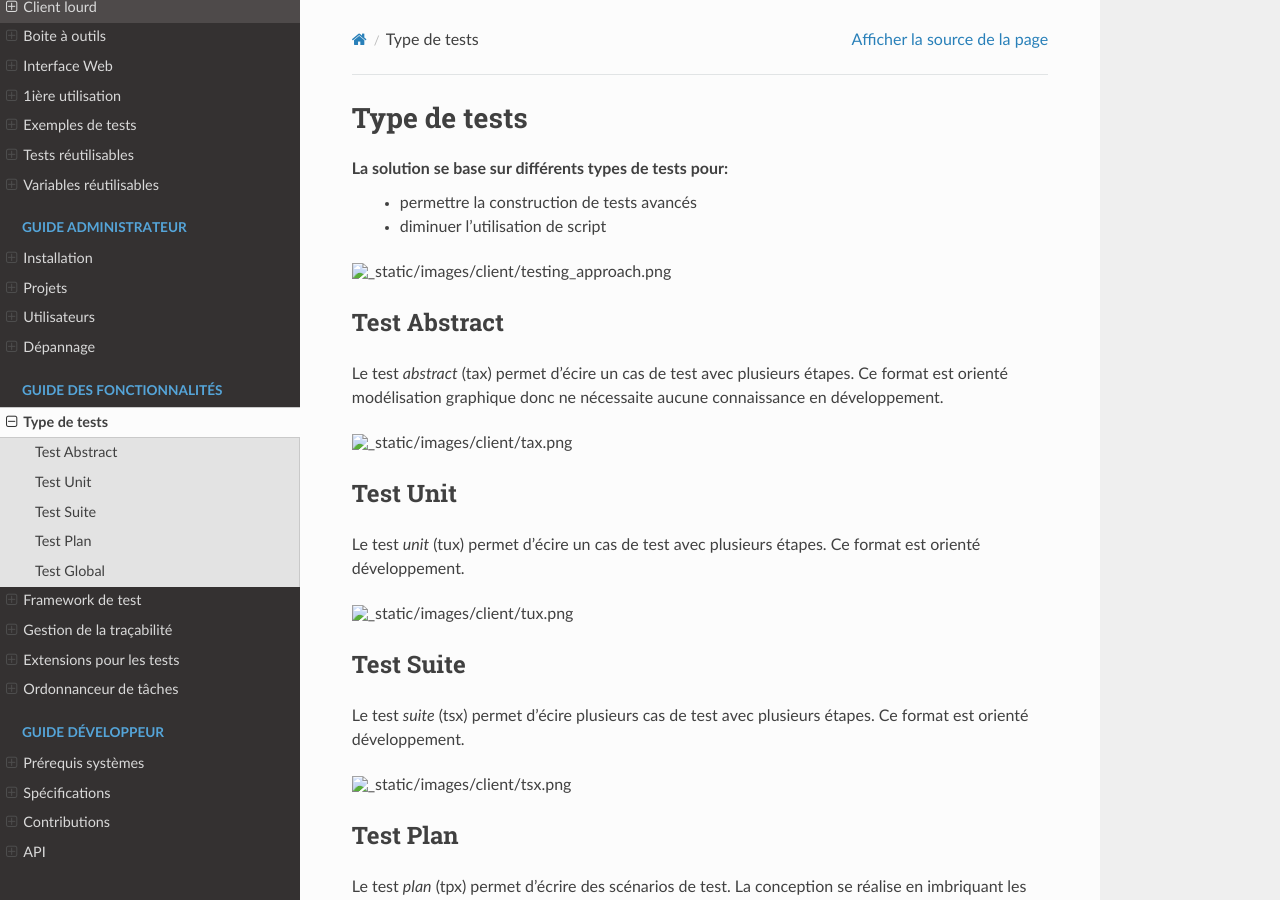
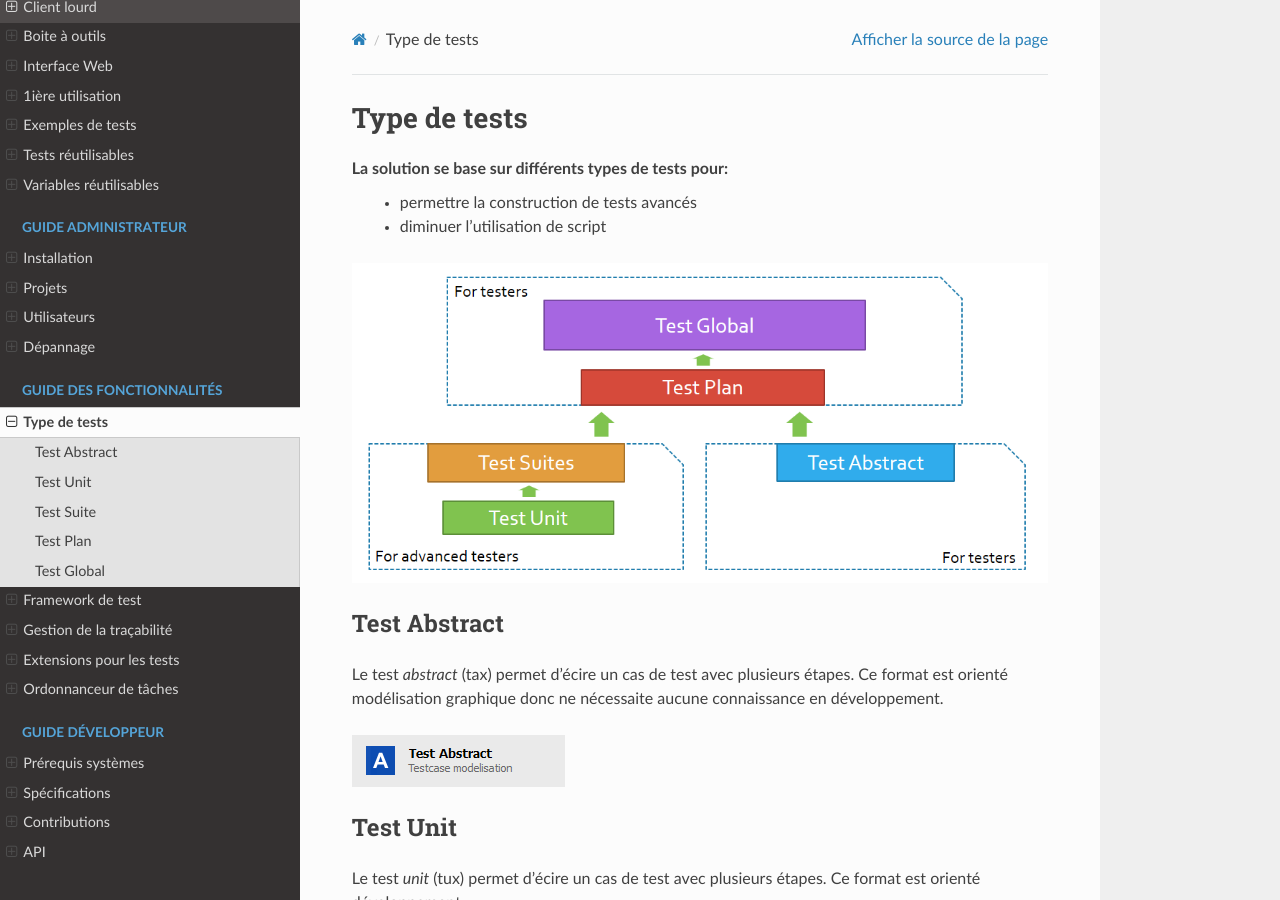
Before and after one commit to ExtensiveAutomation/extensiveautomation-fr.readthedocs.io, a Sphinx documentation site: the page built from docs/features/testdefinition.rst, in a window 1280 px wide and 900 px high. Built offline with Sphinx 7.4.7 and the Read the Docs theme 2.0.0, drawn with Linux system fonts in a browser that asks for light colours; pages that are not in the unit, such as notebooks, are missing from menus.

Commit message:
mise à jour

```diff
--- a/docs/features/testdefinition.rst
+++ b/docs/features/testdefinition.rst
@@ -5,7 +5,7 @@ La solution se base sur différents types de tests pour:
  - permettre la construction de tests avancés
  - diminuer l'utilisation de script
 
-.. image:: /_static/images/client/testing_approach.png
+.. image:: /_static/images/testlibrary/testing_approach.png
 
 Test Abstract
 -------------
@@ -13,7 +13,7 @@ Test Abstract
 Le test `abstract` (tax) permet d'écire un cas de test avec plusieurs étapes.
 Ce format est orienté modélisation graphique donc ne nécessaite aucune connaissance en développement.
 
-.. image:: /_static/images/client/tax.png
+.. image:: /_static/images/testlibrary/tax.png
 
 Test Unit
 ---------
@@ -21,7 +21,7 @@ Test Unit
 Le test `unit` (tux) permet d'écire un cas de test avec plusieurs étapes.
 Ce format est orienté développement.
 
-.. image:: /_static/images/client/tux.png
+.. image:: /_static/images/testlibrary/tux.png
 
 .. note: Python est utilisé comme language de conception des tests
 
@@ -31,7 +31,7 @@ Test Suite
 Le test `suite` (tsx) permet d'écire plusieurs cas de test avec plusieurs étapes.
 Ce format est orienté développement.
 
-.. image:: /_static/images/client/tsx.png
+.. image:: /_static/images/testlibrary/tsx.png
 
 .. note: Python est utilisé comme language de conception des tests
 
```
Also changed, not shown: other parts of docs/features/testdefinition.rst (+2 -2 lines), docs/_static/images/testlibrary/tax.png (renamed from docs/_static/images/tax.png), docs/_static/images/testlibrary/testing_approach.png (renamed from docs/_static/images/testing_approach.png), docs/_static/images/testlibrary/tgx.png (renamed from docs/_static/images/tgx.png), docs/_static/images/testlibrary/tpx.png (renamed from docs/_static/images/tpx.png), docs/_static/images/testlibrary/tsx.png (renamed from docs/_static/images/tsx.png), docs/_static/images/testlibrary/tux.png (renamed from docs/_static/images/tux.png).
